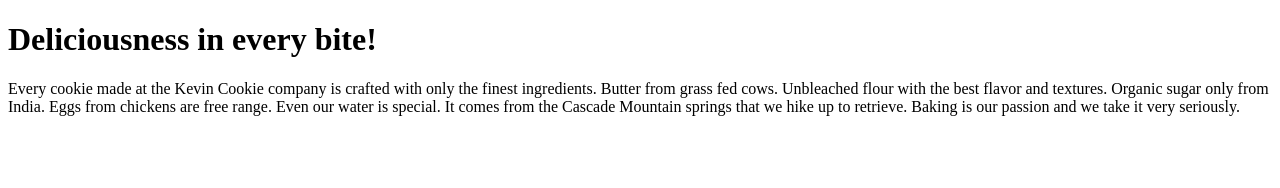
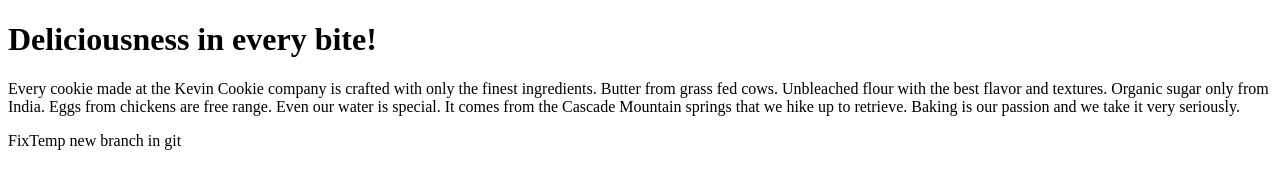
Before and after one commit to Nilsadan/nilsadan, a plain HTML site: page index.htm in a window 1280 px wide. Drawn offline with Linux system fonts and the light colour scheme.

Commit message:
updated FixTemp

```diff
--- a/index.htm
+++ b/index.htm
@@ -7,6 +7,6 @@
 Butter from grass fed cows. Unbleached flour with the best flavor and textures. Organic sugar only from India.
 Eggs from chickens are free range. Even our water is special.
 It comes from the Cascade Mountain springs that we hike up to retrieve. Baking is our passion and we take it very seriously.</p>
-
+FixTemp new branch in git
 </body>
 </html>
```
